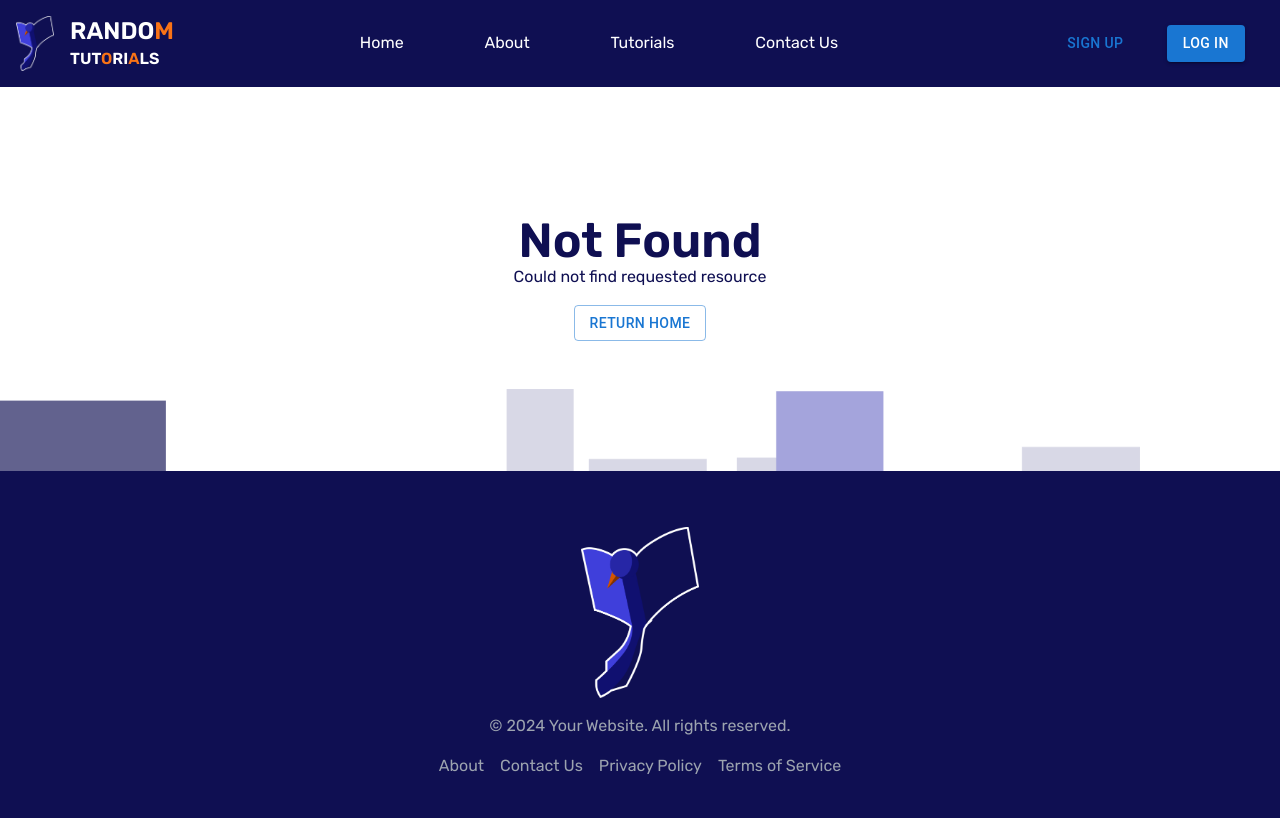
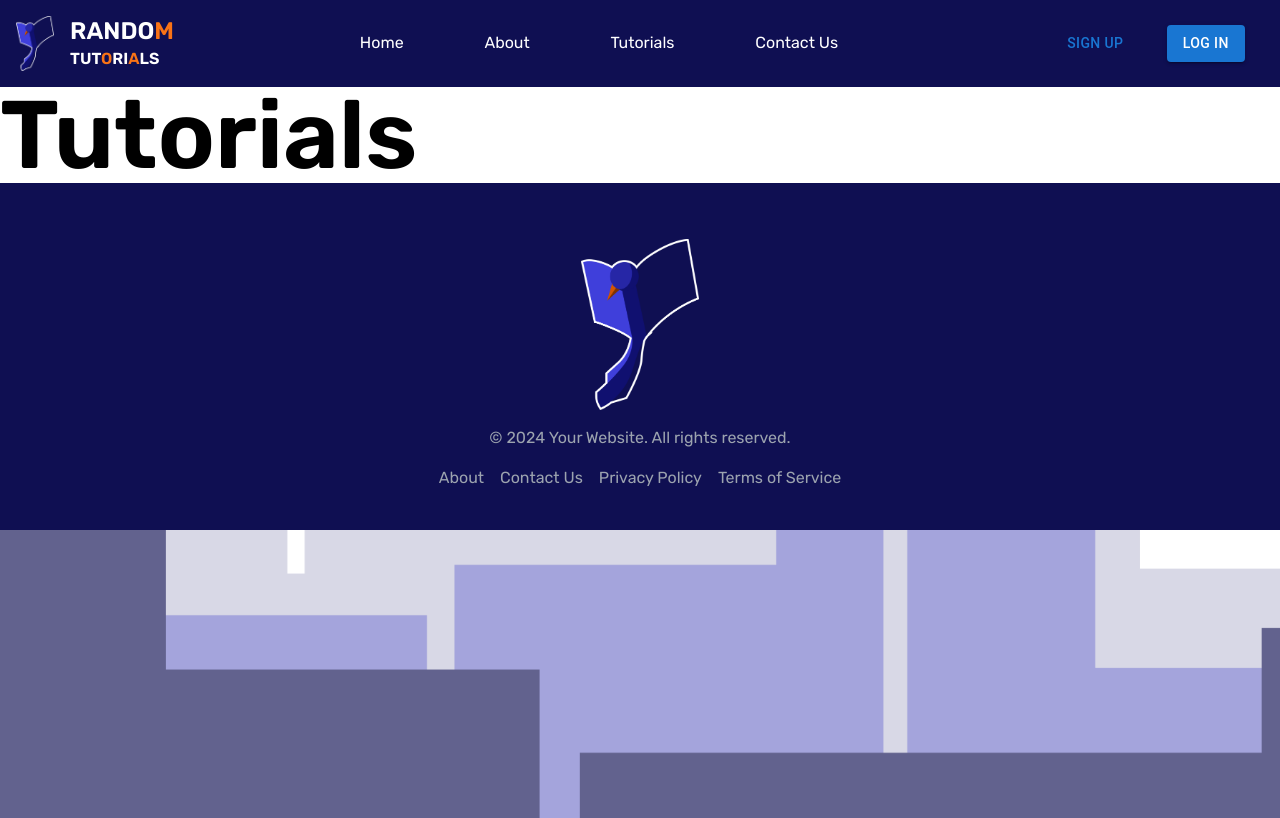
Before and after one commit to JomarMonreal/random-tutorials, a Next.js app: page /tutorials in a window 1280 px wide. Before the commit this address had no page. Built offline with nearby package versions, Linux system fonts and the light colour scheme.

Commit message:
feat: tutorials page

```diff
--- /dev/null
+++ b/src/app/tutorials/page.tsx
@@ -0,0 +1,10 @@
+
+const Tutorials = () => {
+    return (
+        <main>
+            <h1>Tutorials</h1>
+        </main>
+    )
+}
+
+export default Tutorials
```
